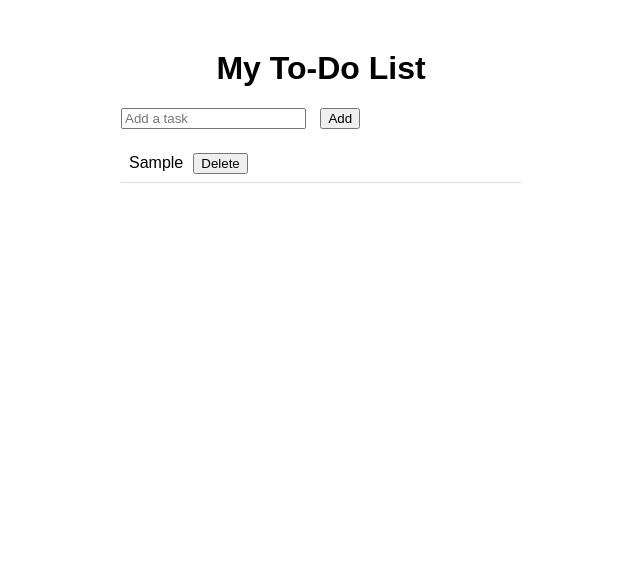
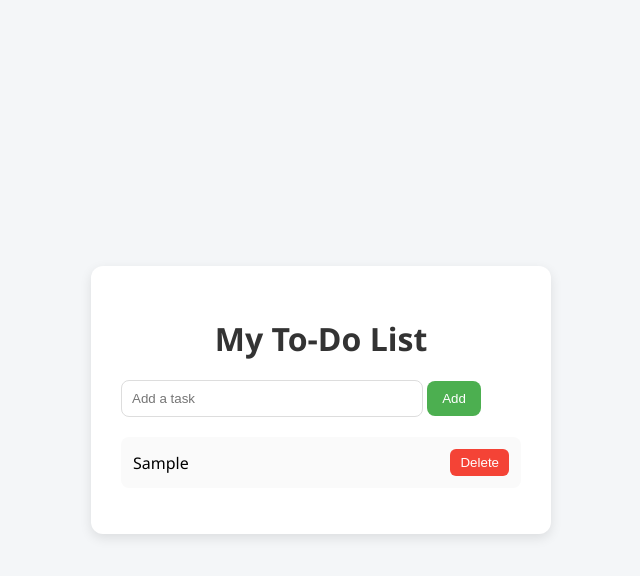
Before and after one commit to MaksymYarosh/To_Do_List, a plain HTML site: page index.html in a window 1280 px wide. Both pictures are taken after typing "Sample" into the empty fields and a click on the button "Add". Shown: the whole page, without its empty margins (319-959 px from the left). Drawn offline with Linux system fonts and the light colour scheme.

Commit message:
Added JS file, bug fixes

```diff
--- a/index.html
+++ b/index.html
@@ -1,64 +1,18 @@
 <!DOCTYPE html>
 <html lang="en">
 <head>
-    <meta charset="UTF-8">
+    <meta charset="UTF-8" />
     <title>Simple To-Do List</title>
-    <style>
-        body {
-            font-family: Arial, sans-serif;
-            max-width: 400px;
-            margin: 50px auto;
-        }
-        h1 {
-            text-align: center;
-        }
-        ul {
-            list-style: none;
-            padding: 0;
-        }
-        li {
-            padding: 8px;
-            border-bottom: 1px solid #ddd;
-        }
-        li.done {
-            text-decoration: line-through;
-            color: gray;
-        }
-        button {
-            margin-left: 10px;
-        }
-    </style>
+    <link rel="stylesheet" href="styles.css" />
 </head>
 <body>
-    <h1>My To-Do List</h1>
-    <input type="text" id="taskInput" placeholder="Add a task">
-    <button onclick="addTask()">Add</button>
-    <ul id="taskList"></ul>
+    <div class="container">
+        <h1>My To-Do List</h1>
+        <input type="text" id="taskInput" placeholder="Add a task" />
+        <button onclick="addTask()">Add</button>
+        <ul id="taskList"></ul>
+    </div>
 
-    <script>
-        function addTask() {
-            const input = document.getElementById('taskInput');
-            const taskText = input.value.trim();
-            if (taskText === "") return;
-
-            const li = document.createElement('li');
-            li.textContent = taskText;
-
-            li.addEventListener('click', () => {
-                li.classList.toggle('done');
-            });
-
-            const deleteBtn = document.createElement('button');
-            deleteBtn.textContent = 'Delete';
-            deleteBtn.addEventListener('click', (e) => {
-                e.stopPropagation();
-                li.remove();
-            });
-
-            li.appendChild(deleteBtn);
-            document.getElementById('taskList').appendChild(li);
-            input.value = '';
-        }
-    </script>
+    <script src="script.js"></script>
 </body>
 </html>
--- /dev/null
+++ b/script.js
@@ -0,0 +1,53 @@
+// Load tasks from localStorage when page loads
+window.onload = function() {
+    const tasks = JSON.parse(localStorage.getItem('tasks')) || [];
+    tasks.forEach(task => addTaskToDOM(task.text, task.done));
+};
+
+function addTask() {
+    const input = document.getElementById("taskInput");
+    const taskText = input.value.trim();
+    if (taskText === "") return;
+
+    addTaskToDOM(taskText, false);
+    saveTask(taskText, false);
+
+    input.value = "";
+}
+
+function addTaskToDOM(text, done) {
+    const li = document.createElement("li");
+    li.textContent = text;
+    if (done) li.classList.add("done");
+
+    li.addEventListener("click", () => {
+        li.classList.toggle("done");
+        updateTasksInStorage();
+    });
+
+    const deleteBtn = document.createElement("button");
+    deleteBtn.textContent = "Delete";
+    deleteBtn.classList.add("delete-btn");
+    deleteBtn.addEventListener("click", (e) => {
+        e.stopPropagation();
+        li.remove();
+        updateTasksInStorage();
+    });
+
+    li.appendChild(deleteBtn);
+    document.getElementById("taskList").appendChild(li);
+}
+
+function saveTask(text, done) {
+    const tasks = JSON.parse(localStorage.getItem('tasks')) || [];
+    tasks.push({ text, done });
+    localStorage.setItem('tasks', JSON.stringify(tasks));
+}
+
+function updateTasksInStorage() {
+    const tasks = [];
+    document.querySelectorAll("#taskList li").forEach(li => {
+        tasks.push({ text: li.firstChild.textContent, done: li.classList.contains("done") });
+    });
+    localStorage.setItem('tasks', JSON.stringify(tasks));
+}
```
Also changed, not shown: styles.css (+10 -0 lines), 1 other file.
